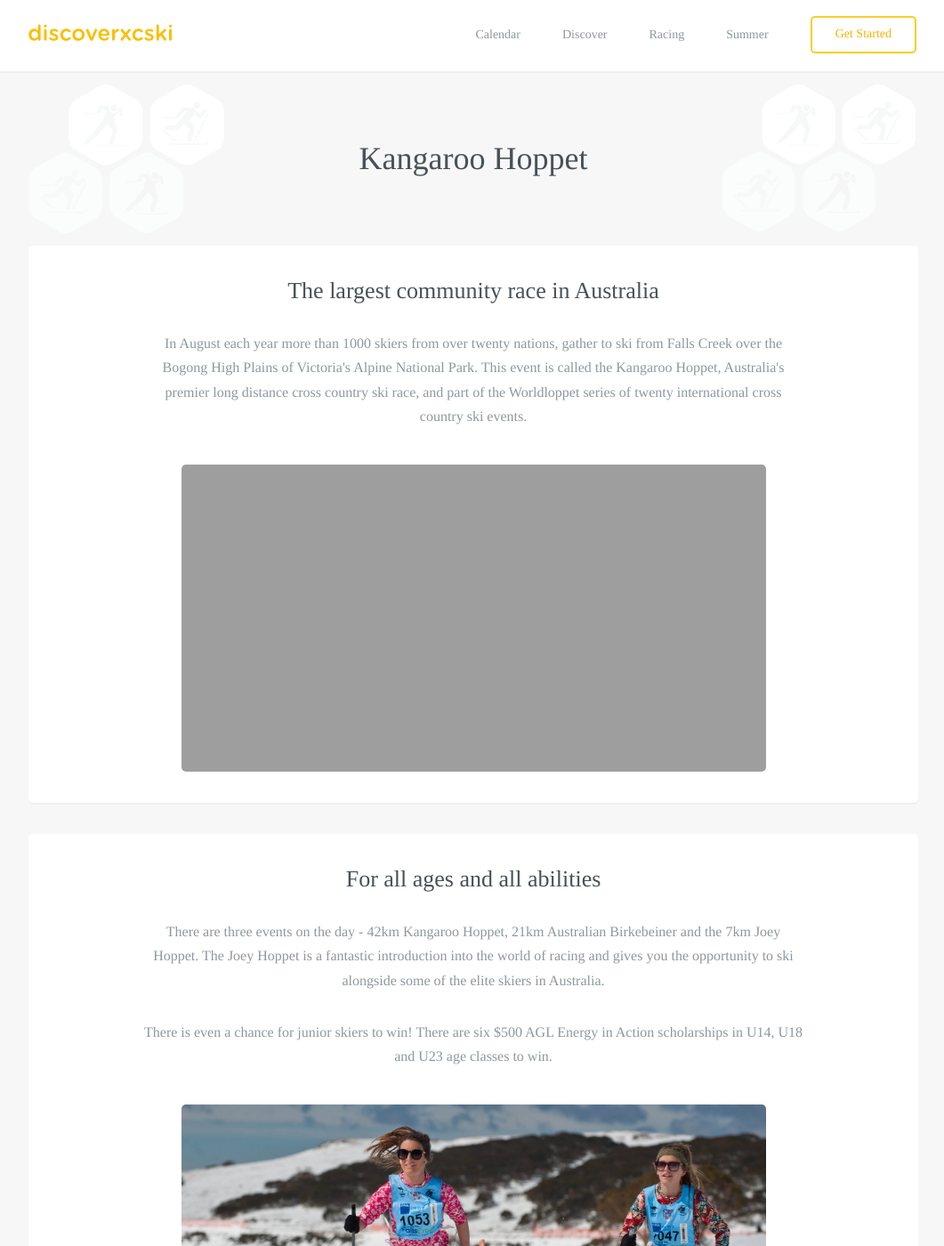
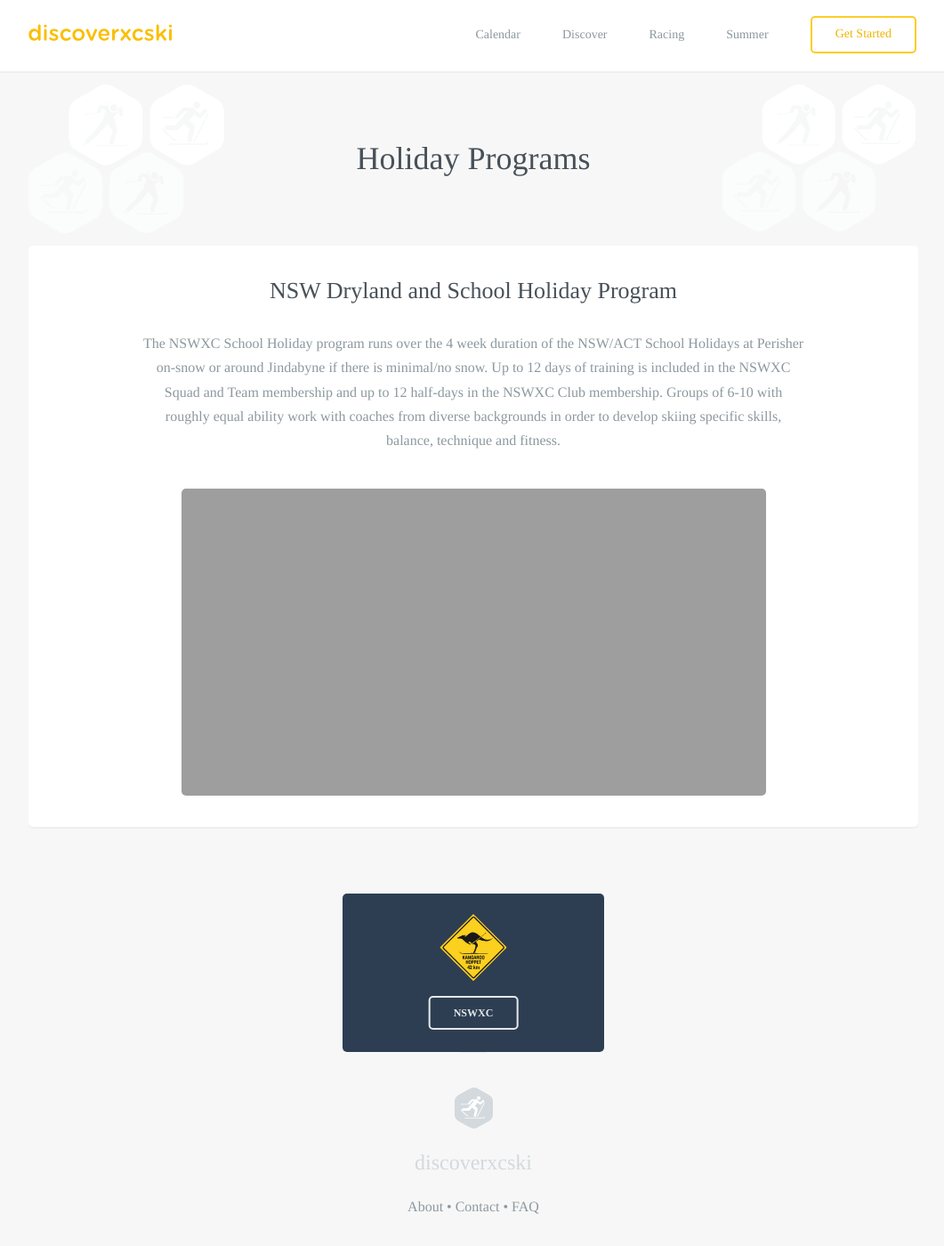
Before and after one commit to robcatto/robcatto.github.io, a Jekyll site: the page built from discoverxc/holiday-programs/index.html, in a window 1280 px wide and 1400 px high. Shown: the whole window at 89% size, without its empty margins (108-1169 px from the left). Built offline with Jekyll 4.4.1, drawn with Linux system fonts in a browser that asks for light colours; some web fonts are replaced; Markdown is read by kramdown in place of the engine named in the settings; some of the changed text lies outside the part shown.

Commit message:
Update index.html

```diff
--- a/discoverxc/holiday-programs/index.html
+++ b/discoverxc/holiday-programs/index.html
@@ -72,7 +72,7 @@ layout: default
                                         </g>
                                     </g>
                                 </svg>
-                <h1 class="feature_heading" style="color: white;">Kangaroo Hoppet</h1>
+                <h1 class="feature_heading" style="color: white;">Holiday Programs</h1>
                 <h2 class="feature_subheading">Experience the beautiful Bogong High Plains whilst skiing the Joey Hoppet</h2>
             </section>
 
@@ -92,8 +92,9 @@ layout: default
       <div class="content">
         <div id="content1">
         <section class="mobile_section">
-                <h3>The largest community race in Australia</h3>
-                <p>In August each year more than 1000 skiers from over twenty nations, gather to ski from Falls Creek over the Bogong High Plains of Victoria's Alpine National Park. This event is called the Kangaroo Hoppet, Australia's premier long distance cross country ski race, and part of the Worldloppet series of twenty international cross country ski events.
+                <h3>NSW Dryland and School Holiday Program</h3>
+                <p>The NSWXC School Holiday program runs over the 4 week duration of the NSW/ACT School Holidays at Perisher on-snow or around Jindabyne if there is minimal/no snow. Up to 12 days of training is included in the NSWXC Squad and Team membership and up to 12 half-days in the NSWXC Club membership. Groups of 6-10 with roughly equal ability work with coaches from diverse backgrounds in order to develop skiing specific skills, balance, technique and fitness.
+
                 </p>
                 <div class="one">
                 <div class="onelarge centered" style="
@@ -104,69 +105,6 @@ layout: default
                 </section>
 
 
-                <section class="mobile_section">
-                    <h3>For all ages and all abilities</h3>
-                    <p>There are three events on the day - 42km Kangaroo Hoppet, 21km Australian Birkebeiner and the 7km Joey Hoppet.  The Joey Hoppet is a fantastic introduction into the world of racing and gives you the opportunity to ski alongside some of the elite skiers in Australia.
-                    <p>There is even a chance for junior skiers to win!  There are six $500 AGL Energy in Action scholarships in U14, U18 and U23 age classes to win.
-                    </p>
-                    <div class="one">
-                <div class="onelarge centered" style="
-                background: url(http://www.discoverxcski.com/images/hoppet-teens.jpg);
-                background-size: cover;
-                background-position: center;
-                "></div>
-                </section>
-
-
-
-                 <section class="mobile_section">
-                <h3>Not just racing but a social occasion!</h3>
-                <p>
-                    The week leading up to the Kangaroo Hoppet is a feast of skiing and social activities at Falls Creek for all ages and abilities, leading up to the race itself on the fourth Saturday of August. Spectators are welcome to view the event at the mountain.
-                <p>
-                        In the evening participants and friends have the opportunity to relive the events of the day at a social evening in the Mount Beauty Country Club, which includes the presentation of age group and special awards.
-
-                </p>
-                <div class="row">
-
-
-
-
-                         <div class="column two">
-                                                <div class="callout-card" style="
-                                                background: url(http://www.discoverxcski.com/images/hoppet-social-fun.jpg);
-                                                background-size: cover;
-                                                min-height: 321px;
-                                                ">
-
-
-                                                </div>
-                        </div>
-
-                        <div class="column two">
-                                                <div class="callout-card" style="
-                                                background: url(http://www.discoverxcski.com/images/hoppet-social-race.jpg);
-                                                background-size: cover;
-                                                background-position: center;
-                                                min-height: 321px;
-                                                ">
-
-
-                                                </div>
-                        </div>
-
-
-
-                </div>
-                  </section>
-
-                   <section class="mobile_section" style="border-bottom: none;">
-                <h3>Check out the Hoppet Website</h3>
-                <p>
-                Visit the Hoppet homepage for more information on the race and how to enter.  Also check out what the Hoppet is all about on the short video clip of the 2013 Kangaroo Hoppet.
-
-
-                </p>
 
 
                      <div class="row">
@@ -234,7 +172,7 @@ layout: default
                                         </g>
                                     </g>
                                 </svg>
-                                                    <a class="button small inverse" href="http://www.hoppet.com.au/" data-featurette="analytics-click-event" data-event-category="button" data-event-action="M: Clicked Perks" data-event-label="Source: Features Page" id="featurette-13">Hoppet Website</a>
+                                                    <a class="button small inverse" href="http://www.nswsnowsports.com.au" data-featurette="analytics-click-event" data-event-category="button" data-event-action="M: Clicked Perks" data-event-label="Source: Features Page" id="featurette-13">NSWXC</a>
                                                 </div>
                         </div>
                     </div>
```
